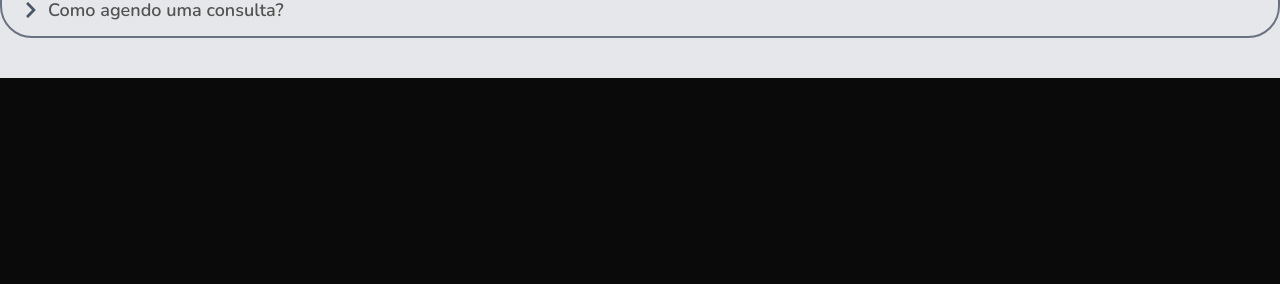
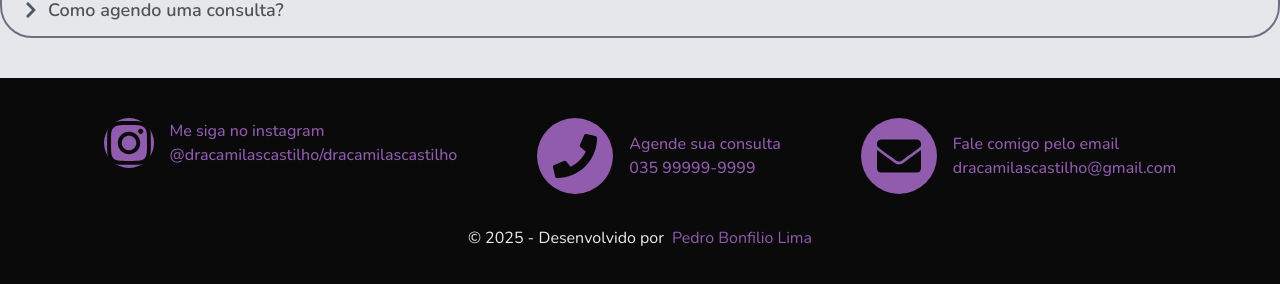
Before and after one commit to pedroblimaa/cami-website, a Next.js app: page / in a window 1280 px wide. Shown: the part 3162-3446 px from the top of the page. Before the commit the page ends 3240 px from the top, so only its background shows below. Built offline with nearby package versions, Linux system fonts and the light colour scheme.

Commit message:
Add footer

```diff
--- a/app/globals.css
+++ b/app/globals.css
@@ -1,10 +1,10 @@
 @import "tailwindcss";
 
 :root {
-  --background: hsl(280, 33%, 90%);
+  --background: #e8ddee;
   --foreground: #171717;
-  --brand: hsl(279, 34%, 52%);
-  --brand-light: hsl(279, 42%, 58%);
+  --brand: #915bae;
+  --brand-light: #a167c1;
   --custom-pink: #B72F78;
   --custom-pink-light: #FBEAF3;
   --custom-pink-dark: #B72F78;
--- a/app/page.tsx
+++ b/app/page.tsx
@@ -1,5 +1,6 @@
 import About from '@/components/sections/About'
 import FAQ from '@/components/sections/FAQ'
+import Footer from '@/components/sections/Footer'
 import Hero from '@/components/sections/Hero'
 import Highlights from '@/components/sections/Highlights'
 import Location from '@/components/sections/Location'
@@ -15,6 +16,7 @@ export default function Home() {
         <About />
         <Location />
         <FAQ />
+        <Footer />
       </div>
     </div>
   )
--- /dev/null
+++ b/components/sections/Footer.tsx
@@ -0,0 +1,47 @@
+import { FaEnvelope, FaInstagram, FaPhone } from 'react-icons/fa'
+import FooterItem from '../ui/FooterItem'
+
+export default function Footer() {
+  const email = 'dracamilascastilho@gmail.com'
+  const instagramUser = 'dracamilascastilho'
+
+  return (
+    <footer className='bg-background'>
+      <div className=' py-10 max-w-7xl mx-auto'>
+        <div className='flex gap-20 justify-center'>
+          <FooterItem
+            Icon={FaInstagram}
+            iconSize={50}
+            padding='3'
+            upperText='Me siga no instagram'
+            lowerText={`@dracamilascastilho/${instagramUser}`}
+            link={`https://www.instagram.com/${instagramUser}/`}
+          />
+          <FooterItem
+            Icon={FaPhone}
+            upperText='Agende sua consulta'
+            lowerText='035 99999-9999'
+            link='https://wa.me/035999999999'
+          />
+          <FooterItem
+            Icon={FaEnvelope}
+            upperText='Fale comigo pelo email'
+            lowerText={email}
+            link={`mailto:${email}?subject=Consulta&body=Olá Dra. Camila, gostaria de agendar uma consulta.`}
+          />
+        </div>
+        <p className='w-full flex justify-center items-center mt-8'>
+          &copy; 2025 - Desenvolvido por{' '}
+          <a
+            href='https://www.pedrobonfilio.com/'
+            target='_blank'
+            className='text-brand ml-2 bg-linear-to-r from-brand to-brand bg-no-repeat bg-bottom
+            bg-size-[0%_2px] hover:bg-size-[100%_2px] transition-all ease-in-out duration-300'
+          >
+            Pedro Bonfilio Lima
+          </a>
+        </p>
+      </div>
+    </footer>
+  )
+}
--- /dev/null
+++ b/components/ui/FooterItem.tsx
@@ -0,0 +1,29 @@
+interface FooterItemProps {
+  Icon: React.ComponentType<{ size?: number; className?: string }>
+  upperText: string
+  lowerText: string
+  iconSize?: number
+  padding?: string
+  link?: string
+}
+
+export default function FooterItem({ Icon, upperText, lowerText, iconSize, padding, link }: FooterItemProps) {
+  return (
+    <a href={link || ''} className='group hover:brightness-110 hover:scale-105 transition-all duration-300' target='_blank'>
+      <div className='flex items-center gap-4'>
+        <div
+          className={`flex-1 flex justify-center items-center rounded-full bg-brand ${
+            padding ? `p-${padding}` : 'p-4'
+          } `}
+        >
+          <Icon size={iconSize || 44} className='inline text-background' />
+        </div>
+        <div className='flex-col text-brand font-medium duration-300 group-hover:text-brand-dark group-hover:translate-x-1'>
+          <p>{upperText}</p>
+          <p>{lowerText}</p>
+          <p></p>
+        </div>
+      </div>
+    </a>
+  )
+}
```
